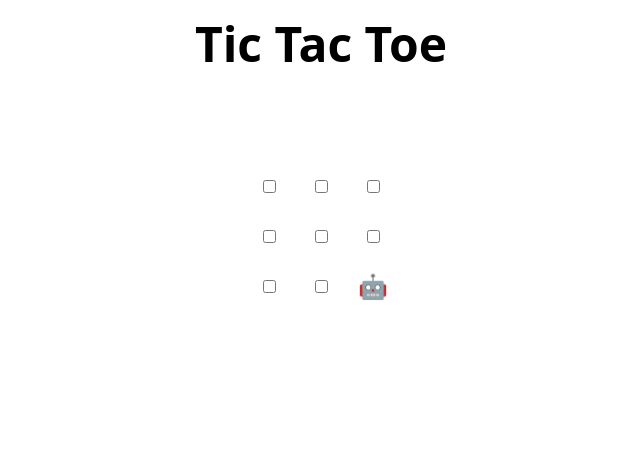
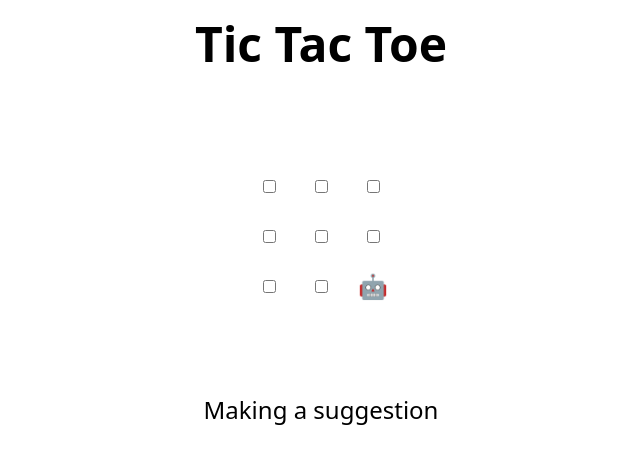
Before and after one commit to Avinash0213/gitPull, a plain HTML site: page index.html in a window 1280 px wide. Shown: the whole page, without its empty margins (319-959 px from the left). Drawn offline with Linux system fonts and the light colour scheme.

Commit message:
Update index.html
Suggestion made

```diff
--- a/index.html
+++ b/index.html
@@ -48,7 +48,7 @@
 </table>
 
 <h2 hidden>Game over, refresh to play again 🧑‍💻 🤖!</h2>
-
+Making a suggestion
 <script>
   // Initialization
   const boxes = Array.from(document.querySelectorAll('td'))
```
